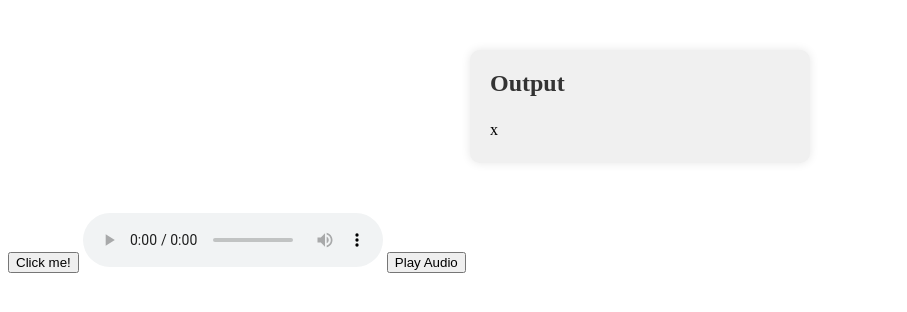
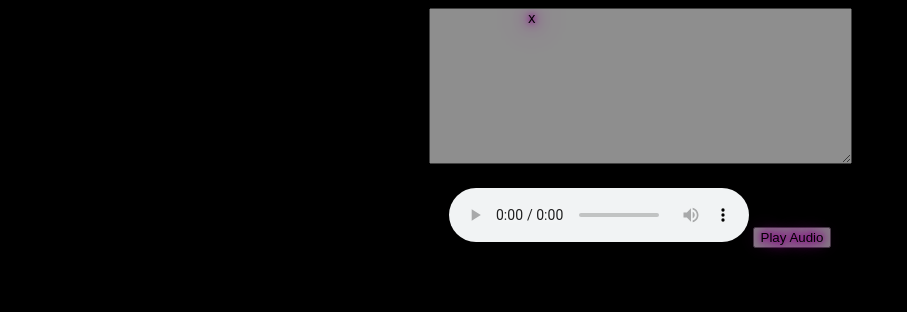
Before and after one commit to sachinlodhi/CodeExplainer, a Flask app: template templates/success.html in a window 1280 px wide. Shown: the top 312 px of the page, without its empty margins (0-907 px from the left). Run offline with Flask 2, Linux system fonts and the light colour scheme; the template is opened without the code that fills it: most values are stand-ins (such as "Sample title", 1, 10 or a date in 2020).

Commit message:
Barebone working

```diff
--- a/gemini.py
+++ b/gemini.py
@@ -43,4 +43,4 @@
 
     clean_resp = response.text.replace("`","")
     # print(chat.history)
-    return clean_resp + "\n" + script.text
+    return clean_resp
--- a/static/success.css
+++ b/static/success.css
@@ -1,19 +1,30 @@
-.output-box {
-    width: 300px;
-    padding: 20px;
-    margin: 50px auto;
-    background-color: #f0f0f0;
-    border-radius: 10px;
-    box-shadow: 0 0 10px rgba(0, 0, 0, 0.1);
+body {
+    background-color: #000;
 }
 
-.output-box h2 {
-    margin-top: 0;
-    color: #333;
+.container {
+    text-align: center;
+    color: #fff;
 }
 
-.output-box p {
-    margin-bottom: 0;
-    font-size: 16px;
-    line-height: 1.6;
+.audio-controls {
+    margin-top: 20px;
 }
+
+.audio-controls button {
+    margin-top: 10px;
+}
+
+.neon-text {
+    text-shadow: 0 0 5px #ff00ff, 0 0 10px #ff00ff, 0 0 15px #ff00ff, 0 0 20px #ff00ff, 0 0 30px #ff00ff, 0 0 40px #ff00ff, 0 0 55px #ff00ff, 0 0 75px #ff00ff;
+    animation: flicker 1s infinite alternate;
+}
+
+@keyframes flicker {
+    0% {
+        opacity: 1;
+    }
+    100% {
+        opacity: 0.5;
+    }
+}
--- a/templates/success.html
+++ b/templates/success.html
@@ -2,17 +2,28 @@
 <html>
 <head>
     <link rel="stylesheet" type="text/css" href="{{ url_for('static', filename='success.css') }}">
+    <style>
+        .container {
+            text-align: center;
+        }
+
+        .audio-controls {
+            margin-top: 20px;
+        }
+    </style>
 </head>
 <body>
-    <div class="output-box">
-        <h2>Output</h2>
-        <p>{{ passed_data }}</p>
+    <div class="container">
+        <textarea id="formatted-text" class="text-box neon-text" rows="10" cols="50">
+            {{ passed_data }}
+        </textarea>
+
     </div>
 
-    <button id="cyber-btn">Click me!</button>
-
-    <audio id="audioPlayer" src="{{ url_for('static', filename='script.wav') }}" controls></audio>
-    <button onclick="playAudio()">Play Audio</button>
+    <div class="container audio-controls">
+        <audio id="audioPlayer" src="{{ url_for('static', filename='script.wav') }}" controls></audio>
+        <button onclick="playAudio()" class="neon-text">Play Audio</button>
+    </div>
 
     <script>
         function playAudio() {
@@ -21,4 +32,5 @@
         }
     </script>
 </body>
+
 </html>
```
Also changed, not shown: templates/index.html (+4 -12 lines), 1 other file.
